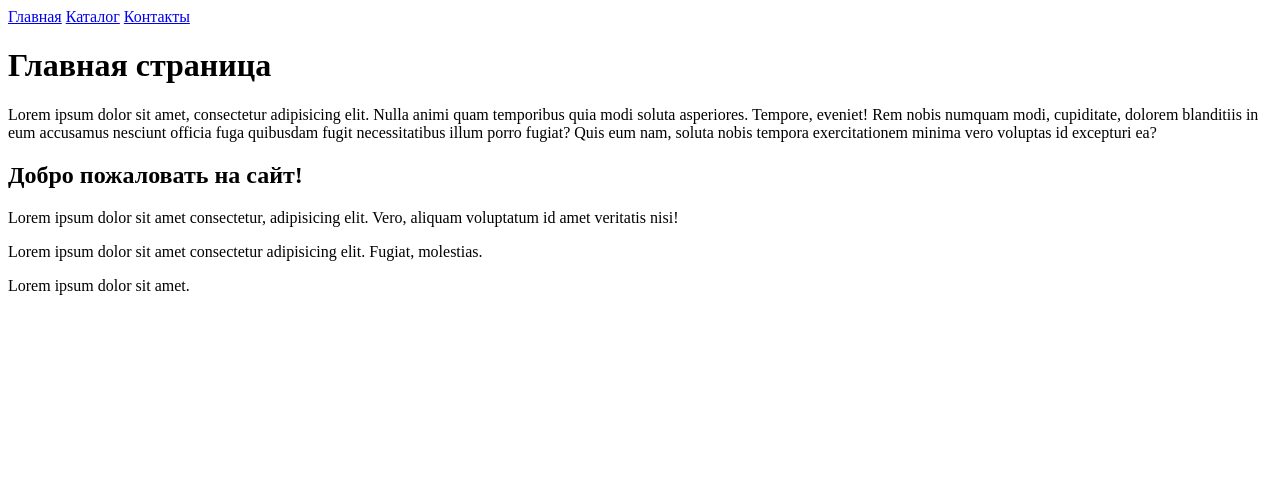
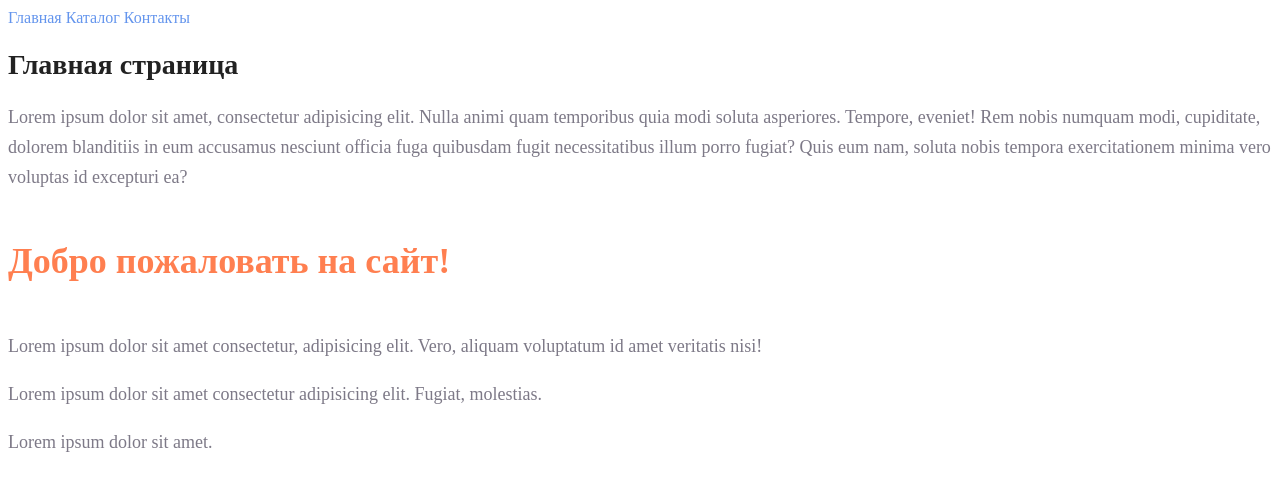
Before and after one commit to VadimCHS/html-css, a plain HTML site: page index.html in a window 1280 px wide. Drawn offline with Linux system fonts and the light colour scheme.

Commit message:
Seminar_2

```diff
--- /dev/null
+++ b/css/style.css
@@ -0,0 +1,28 @@
+a {
+    text-decoration: none;
+}
+
+.nav_menu {
+    color: cornflowerblue;
+    font-size: 16px;
+    line-height: 20px;
+}
+
+.title {
+    color: #222222;
+    font-size: 28px;
+    line-height: 36px;
+    font-weight: bold;
+}
+
+.paragraph {
+    font-style: normal;
+    font-weight: 300;
+    font-size: 18px;
+    line-height: 30px;
+    color: #7D7987
+}
+
+.subtitle {
+    color: coral; font-style: normal; font-weight: 700; font-size: 36px; line-height: 80px;
+}
--- a/index.html
+++ b/index.html
@@ -4,16 +4,17 @@
     <meta charset="UTF-8">
     <meta name="viewport" content="width=device-width, initial-scale=1.0">
     <title>Document</title>
+    <link rel="stylesheet" href="./css/style.css">
 </head>
 <body>
-    <a href="./index.html">Главная</a>
-    <a href="./catalog/catalog.html">Каталог</a>
-    <a href="./contacts.html">Контакты</a>
-    <h1>Главная страница</h1>
-    <p>Lorem ipsum dolor sit amet, consectetur adipisicing elit. Nulla animi quam temporibus quia modi soluta asperiores. Tempore, eveniet! Rem nobis numquam modi, cupiditate, dolorem blanditiis in eum accusamus nesciunt officia fuga quibusdam fugit necessitatibus illum porro fugiat? Quis eum nam, soluta nobis tempora exercitationem minima vero voluptas id excepturi ea?</p>
-    <h2>Добро пожаловать на сайт!</h2>
-    <p>Lorem ipsum dolor sit amet consectetur, adipisicing elit. Vero, aliquam voluptatum id amet veritatis nisi!</p>
-    <p>Lorem ipsum dolor sit amet consectetur adipisicing elit. Fugiat, molestias.</p>
-    <p>Lorem ipsum dolor sit amet.</p>
+    <a class="nav_menu" href="./index.html">Главная</a>
+    <a class="nav_menu" href="./catalog/catalog.html">Каталог</a>
+    <a class="nav_menu" href="./contacts.html">Контакты</a>
+    <h1 class="title">Главная страница</h1>
+    <p class="paragraph">Lorem ipsum dolor sit amet, consectetur adipisicing elit. Nulla animi quam temporibus quia modi soluta asperiores. Tempore, eveniet! Rem nobis numquam modi, cupiditate, dolorem blanditiis in eum accusamus nesciunt officia fuga quibusdam fugit necessitatibus illum porro fugiat? Quis eum nam, soluta nobis tempora exercitationem minima vero voluptas id excepturi ea?</p>
+    <h2 class="subtitle">Добро пожаловать на сайт!</h2>
+    <p class="paragraph">Lorem ipsum dolor sit amet consectetur, adipisicing elit. Vero, aliquam voluptatum id amet veritatis nisi!</p>
+    <p class="paragraph">Lorem ipsum dolor sit amet consectetur adipisicing elit. Fugiat, molestias.</p>
+    <p class="paragraph">Lorem ipsum dolor sit amet.</p>
 </body>
 </html>
```
Also changed, not shown: catalog/catalog.html (+17 -11 lines), contacts.html (+10 -3 lines).
